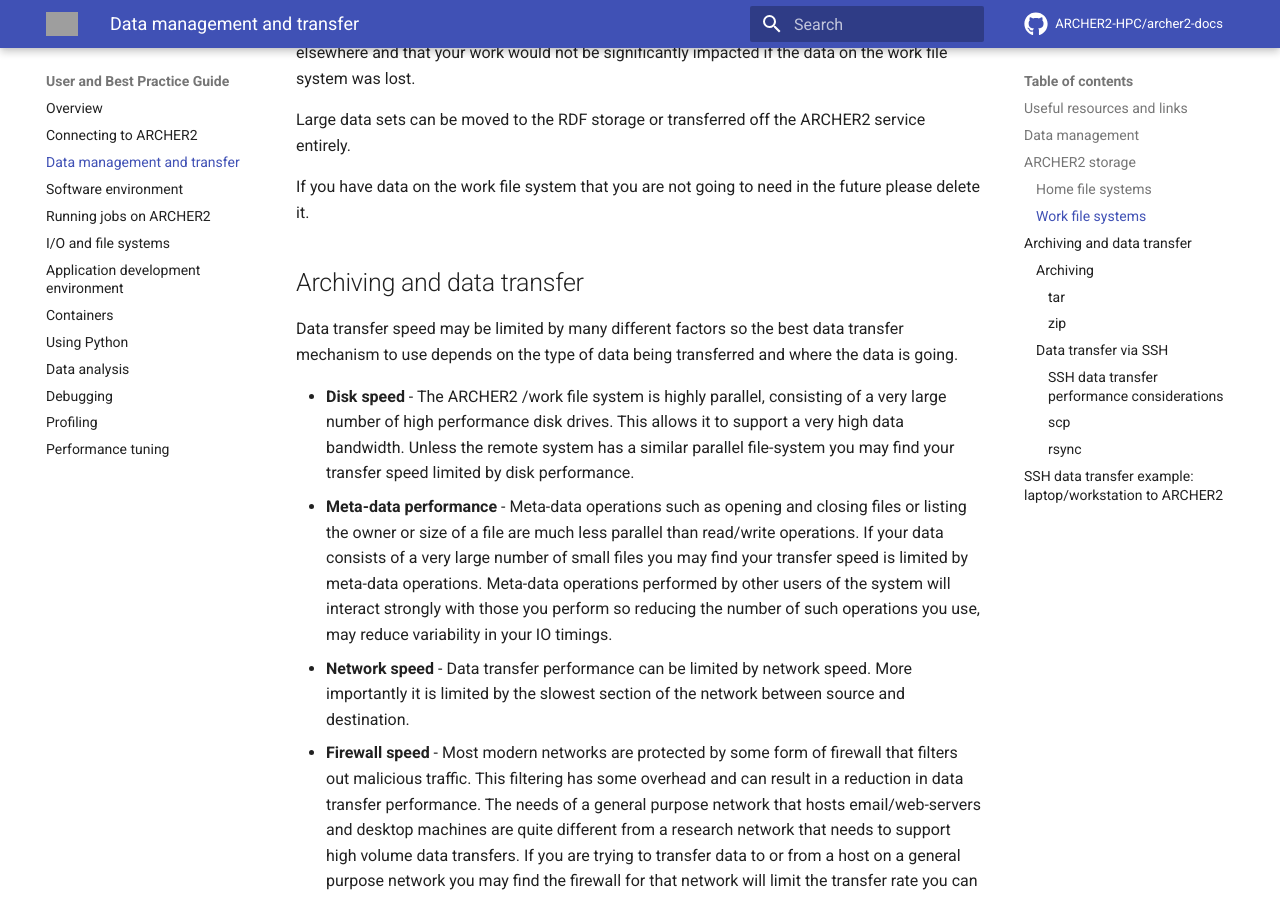
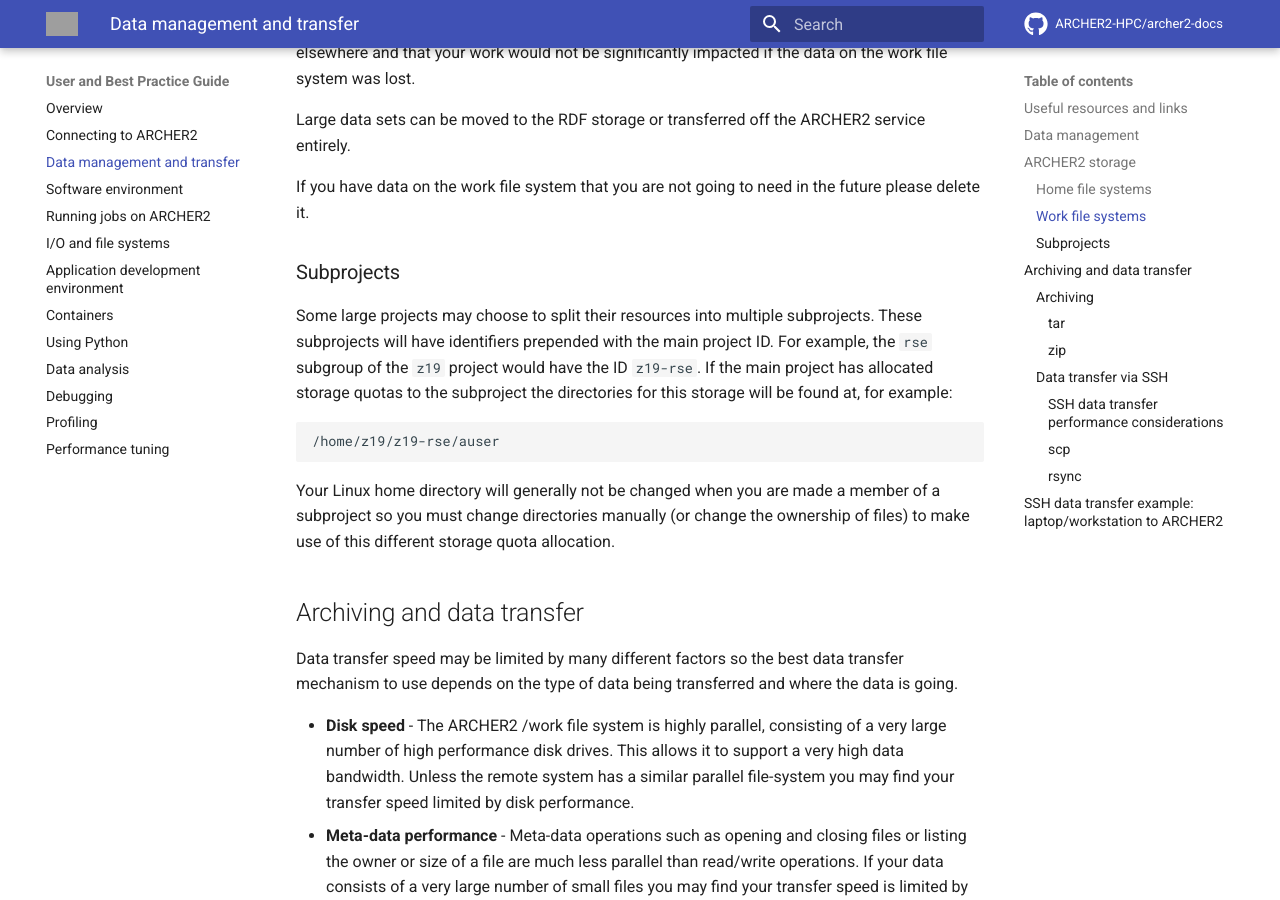
Before and after one commit to ARCHER2-HPC/archer2-docs, an MkDocs documentation site: the page built from docs/user-guide/data.md, in a window 1280 px wide and 900 px high, scrolled down 2401 px. Built offline with MkDocs 1.6.1 and Material for MkDocs 9.7.7, drawn with Linux system fonts in a browser that asks for light colours; comment, search, counter and statistics services are not loaded; grey boxes are pictures that could not be loaded.

Commit message:
Fixes #209

````diff
--- a/docs/user-guide/data.md
+++ b/docs/user-guide/data.md
@@ -106,6 +106,15 @@
 
 If you have data on the work file system that you are not going to need
 in the future please delete it.
+
+### Subprojects
+
+Some large projects may choose to split their resources into multiple subprojects. These subprojects will have identifiers prepended with the main project ID. For example, the `rse` subgroup of the `z19` project would have the ID `z19-rse`. If the main project has allocated storage quotas to the subproject the directories for this storage will be found at, for example:
+```
+/home/z19/z19-rse/auser
+```
+
+Your Linux home directory will generally not be changed when you are made a member of a subproject so you must change directories manually (or change the ownership of files) to make use of this different storage quota allocation.
 
 ## Archiving and data transfer
 
````
